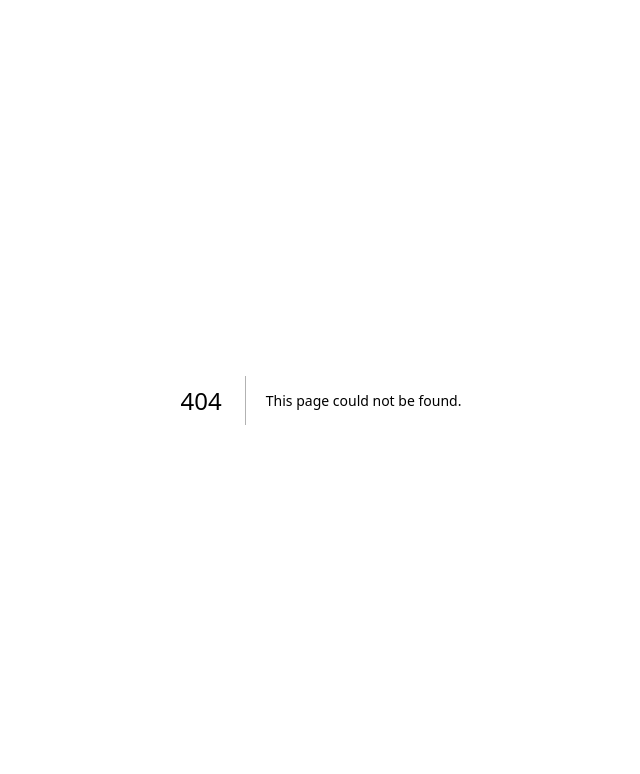
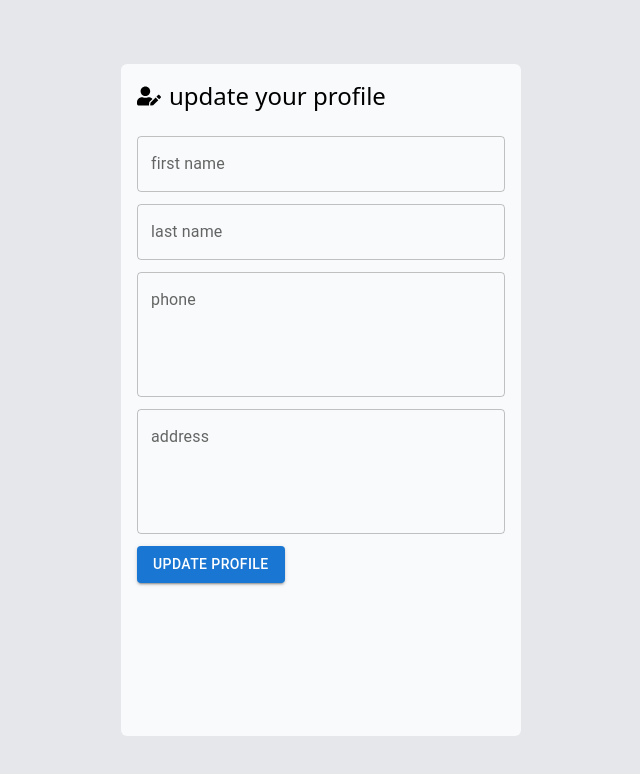
Before and after one commit to Kolataiwo/bills, a Next.js app: page /dashboard/udate-profile in a window 1280 px wide. Before the commit this address had no page. Shown: the top 774 px of the page, without its empty margins (319-959 px from the left). Built offline with nearby package versions, Linux system fonts and the light colour scheme.

Commit message:
profile update and others

```diff
--- /dev/null
+++ b/app/dashboard/profile/page.js
@@ -0,0 +1,22 @@
+import link from "next/link";
+import Image from "next/image";
+import Link from "next/link";
+
+export default function (){
+    return (
+        <main className="min-h-screen flex justify-center py-4 md:py-6 lg:py-8 px-4 md:px-12 lg:px-16 bg-gray-100">
+            <div className="w-full md:w-[380px] flex flex-col gap-4 border border-gray-200 rounded-md bg-gray-50 p-2 md:p-6">
+                <div className="flex justify-center">
+                    <Image width={80}
+                     height={80}
+                      src="/home-equity.jpg" alt="profile photo"
+                     className="rounded-full "/>
+                </div>
+
+                <p className="text-center">info@earlycode.net</p>
+
+                <Link className=""></Link>
+            </div>
+        </main>
+    )
+}
--- /dev/null
+++ b/app/dashboard/udate-profile/page.js
@@ -0,0 +1,115 @@
+"use client"
+
+import { FaUserEdit } from "react-icons/fa";
+import { Form, useFormik } from "formik";
+import * as yup from "yup";
+import { TextField, Button } from "@mui/material";
+
+
+//validation using yup
+
+const schema = yup.object().shape({
+    firstName: yup.string().required().min(3),
+    lastName: yup.string().required().min(3),
+    phone: yup.string().required().min(11).max(17),
+    address: yup.string().required().min(12).max(300)
+})
+
+
+export default function UpdateProfile () {
+
+    const { handleSubmit,handleChange, handleBlur, errors, touched, values } = useFormik({
+        initialValues: {firstName:"", lastName:"", phone:"", address:""},
+        onSubmit: ()=> {},
+
+        //referencing the validation
+        validationSchema: schema
+    });
+
+
+    console.log(values.firstName);
+
+
+    return (
+        <main className=" min-h-screen flex justify-center px-2 md:px-16 lg:px-20 py-16 bg-gray-200">
+            <div className="w-full md:w-[400px] p-4 rounded-md bg-gray-50">
+                <blockquote className="flex items-center gap-2">
+                    <FaUserEdit className="text-2xl"/>
+                    <span className="block text-2xl">update your profile</span>
+                </blockquote>
+
+                <form onSubmit={handleSubmit} className="mt-6">
+                    <div className="mb-3">
+                        <TextField
+                        type="text"
+                        id="firstName"
+                        label="first name"
+                        variant="outlined"
+                        value={values.firstName}
+                        onChange={handleChange}
+                        onBlur={handleBlur}
+                        placeholder="eg.ademola"
+                        className="w-full"/>
+
+                        {touched.firstName && errors.firstName? <span className="text-xs text-red-500">{errors.firstName}</span>: null}
+                    </div>
+
+
+                    <div className="mb-3">
+                        <TextField
+                        type="text"
+                        id="lastName"
+                        label="last name"
+                        variant="outlined"
+                        value={values.lastName}
+                        onChange={handleChange}
+                        onBlur={handleBlur}
+                        placeholder="eg.ademola"
+                        className="w-full"/>
+
+                        {touched.lastName && errors.lastName? <span className="text-xs text-red-500">{errors.lastName}</span>: null}
+                    </div>
+
+
+                    <div className="mb-3">
+                        <TextField
+                        multiline
+                        rows={4}
+                        type="text"
+                        id="phone"
+                        label="phone"
+                        variant="outlined"
+                        value={values.phone}
+                        onChange={handleChange}
+                        onBlur={handleBlur}
+                        placeholder="eg.ademola"
+                        className="w-full"/>
+
+                        {touched.phone && errors.phone? <span className="text-xs text-red-500">{errors.phone}</span>: null}
+                    </div>
+
+
+                    <div className="mb-3">
+                        <TextField
+                        multiline
+                        rows={4}
+                        type="text"
+                        id="address"
+                        label="address"
+                        variant="outlined"
+                        value={values.address}
+                        onChange={handleChange}
+                        onBlur={handleBlur}
+                        placeholder="eg.ademola"
+                        className="w-full"/>
+
+                        {touched.address && errors.address? <span className="text-xs text-red-500">{errors.address}</span>: null}
+                    </div>
+
+                    <Button type="submit" variant="contained"> update profile</Button>
+                </form>
+
+            </div>
+        </main>
+    )
+}
--- a/package.json
+++ b/package.json
@@ -12,9 +12,12 @@
     "@emotion/react": "^11.13.3",
     "@emotion/styled": "^11.13.0",
     "@mui/material": "^6.1.4",
+    "formik": "^2.4.6",
     "next": "14.2.14",
     "react": "^18",
-    "react-dom": "^18"
+    "react-dom": "^18",
+    "react-icons": "^5.3.0",
+    "yup": "^1.4.0"
   },
   "devDependencies": {
     "postcss": "^8",
```
Also changed, not shown: public/joecoffe1.jpg (added), 1 other file (tests, documents, lock files or other folders).
